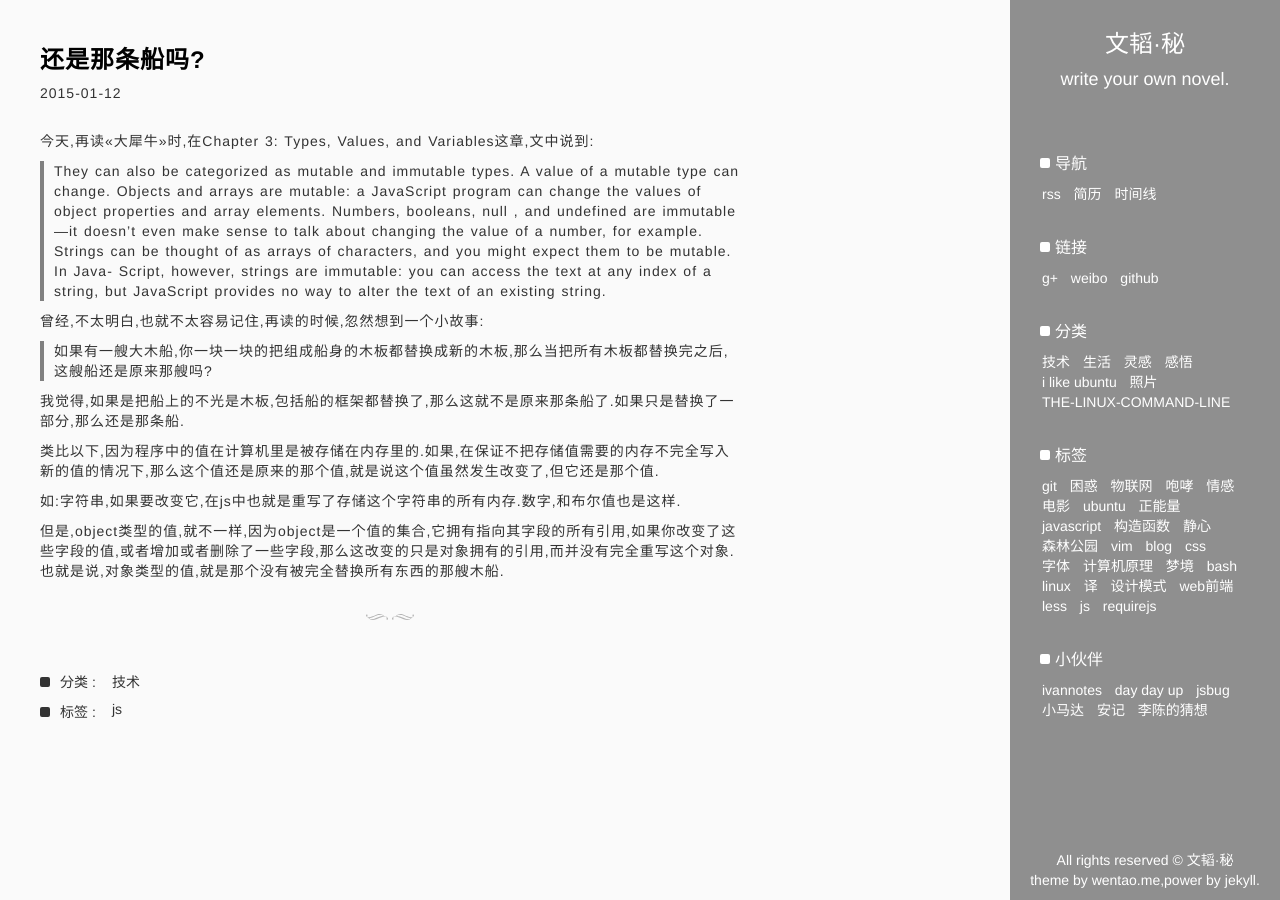
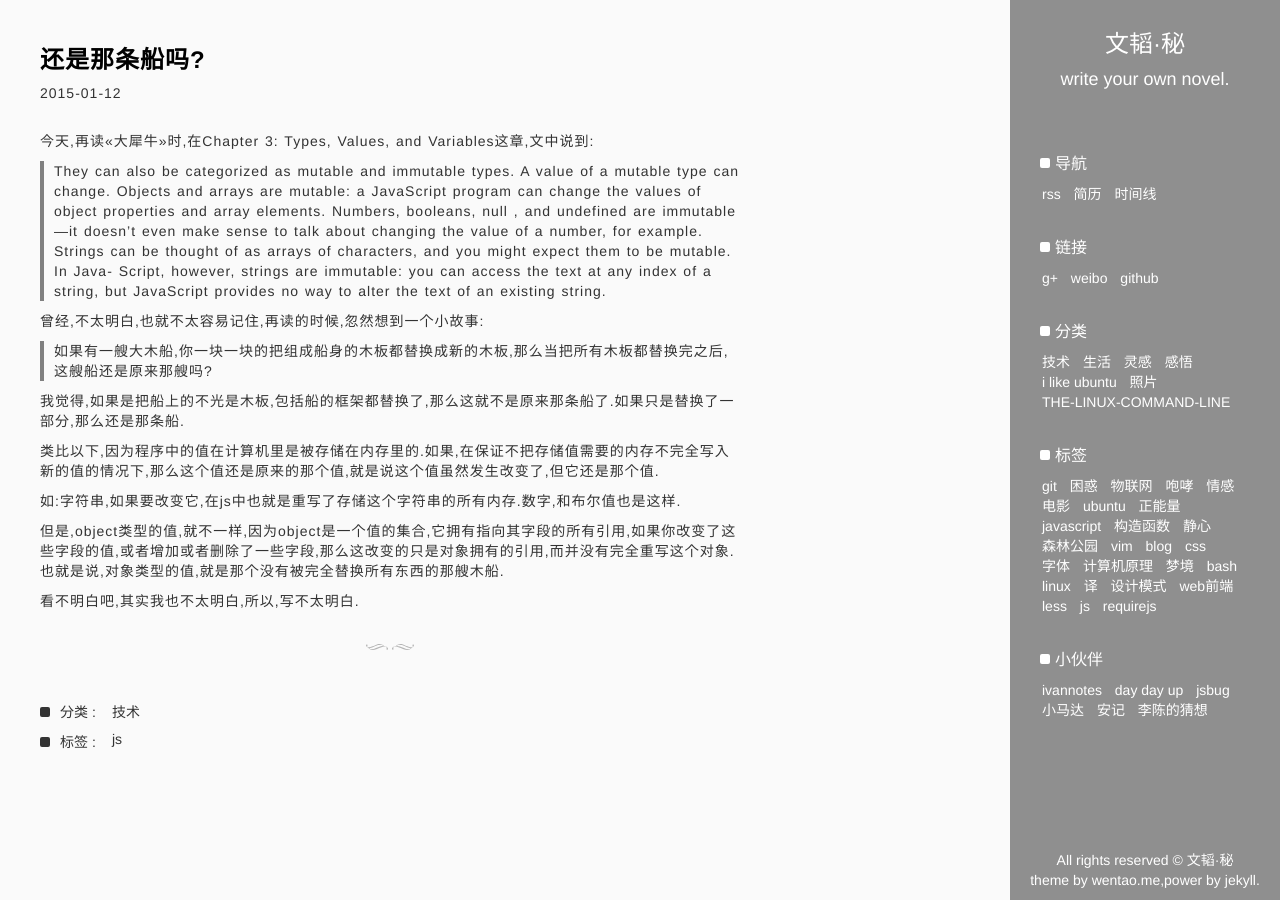
Before and after one commit to zhangwentao/blog, a Jekyll site: the page built from _posts/2015-01-12-are-you-changed.md, in a window 1280 px wide. Built offline with Jekyll 4.4.1, drawn with Linux system fonts in a browser that asks for light colours; Markdown is read by kramdown in place of the engine named in the settings; comment, search, counter and statistics services are not loaded.

Commit message:
modify post

```diff
--- a/_posts/2015-01-12-are-you-changed.md
+++ b/_posts/2015-01-12-are-you-changed.md
@@ -27,3 +27,5 @@ tag: ['js']
 如:字符串,如果要改变它,在js中也就是重写了存储这个字符串的所有内存.数字,和布尔值也是这样.
 
 但是,object类型的值,就不一样,因为object是一个值的集合,它拥有指向其字段的所有引用,如果你改变了这些字段的值,或者增加或者删除了一些字段,那么这改变的只是对象拥有的引用,而并没有完全重写这个对象.也就是说,对象类型的值,就是那个没有被完全替换所有东西的那艘木船.
+
+看不明白吧,其实我也不太明白,所以,写不太明白.
```
